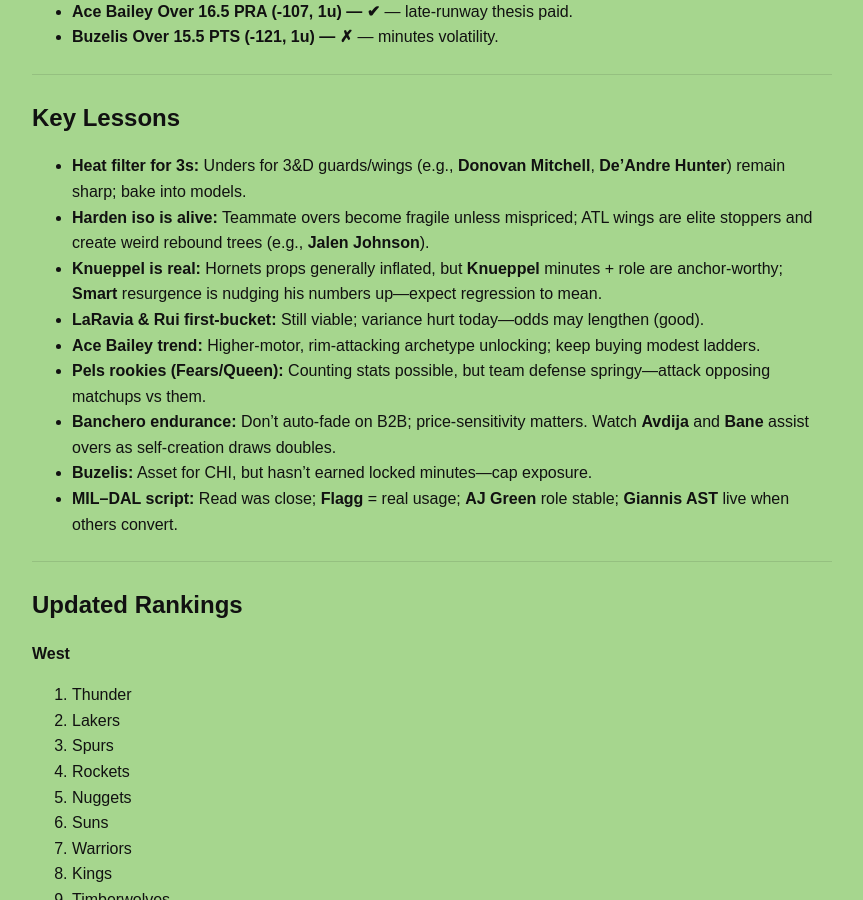
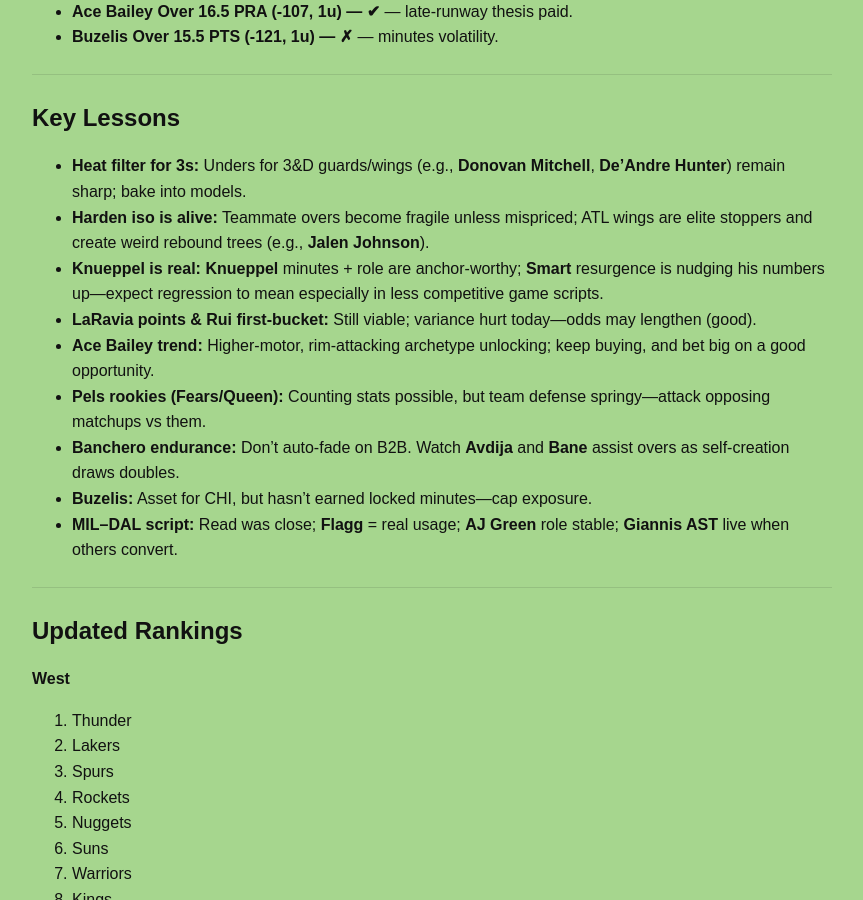
Before and after one commit to tokenibets/tokenibets.github.io, a Jekyll site: the page built from _posts/analysis/2025-11-10-analysis.md, in a window 1280 px wide and 900 px high, scrolled down 3180 px. Shown: the whole window, without its empty margins (208-1071 px from the left). Built offline with Jekyll 4.4.1, drawn with Linux system fonts in a browser that asks for light colours.

Commit message:
Update 2025-11-10-analysis.md

```diff
--- a/_posts/analysis/2025-11-10-analysis.md
+++ b/_posts/analysis/2025-11-10-analysis.md
@@ -161,11 +161,11 @@ categories: [analysis]
 
 * **Heat filter for 3s:** Unders for 3&D guards/wings (e.g., **Donovan Mitchell**, **De’Andre Hunter**) remain sharp; bake into models.
 * **Harden iso is alive:** Teammate overs become fragile unless mispriced; ATL wings are elite stoppers and create weird rebound trees (e.g., **Jalen Johnson**).
-* **Knueppel is real:** Hornets props generally inflated, but **Knueppel** minutes + role are anchor-worthy; **Smart** resurgence is nudging his numbers up—expect regression to mean.
-* **LaRavia & Rui first-bucket:** Still viable; variance hurt today—odds may lengthen (good).
-* **Ace Bailey trend:** Higher-motor, rim-attacking archetype unlocking; keep buying modest ladders.
+* **Knueppel is real:** **Knueppel** minutes + role are anchor-worthy; **Smart** resurgence is nudging his numbers up—expect regression to mean especially in less competitive game scripts.
+* **LaRavia points & Rui first-bucket:** Still viable; variance hurt today—odds may lengthen (good).
+* **Ace Bailey trend:** Higher-motor, rim-attacking archetype unlocking; keep buying, and bet big on a good opportunity.
 * **Pels rookies (Fears/Queen):** Counting stats possible, but team defense springy—attack opposing matchups vs them.
-* **Banchero endurance:** Don’t auto-fade on B2B; price-sensitivity matters. Watch **Avdija** and **Bane** assist overs as self-creation draws doubles.
+* **Banchero endurance:** Don’t auto-fade on B2B. Watch **Avdija** and **Bane** assist overs as self-creation draws doubles.
 * **Buzelis:** Asset for CHI, but hasn’t earned locked minutes—cap exposure.
 * **MIL–DAL script:** Read was close; **Flagg** = real usage; **AJ Green** role stable; **Giannis AST** live when others convert.
 
```
